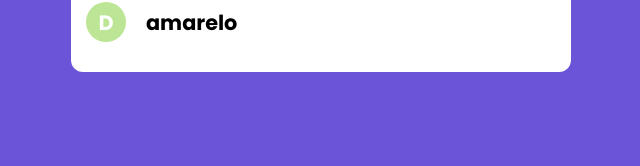
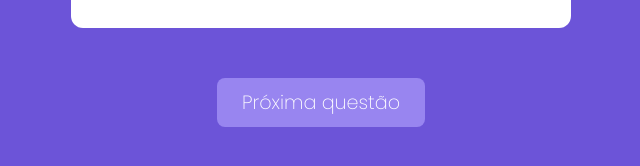
Before and after one commit to rafaelbertelli/quiz-game, a Next.js app: page / in a window 1280 px wide. Shown: the part 608-774 px from the top of the page, without its empty margins (319-959 px from the left). Built offline with nearby package versions, Linux system fonts and the light colour scheme.

Commit message:
use button component

```diff
--- a/pages/index.tsx
+++ b/pages/index.tsx
@@ -1,4 +1,5 @@
 import { useState } from "react";
+import Botao from "../components/Botao";
 import Questao from "../components/Questao";
 import QuestaoModel from "../model/questao";
 import RespostaModel from "../model/resposta";
@@ -31,10 +32,11 @@ export default function Home() {
   return (
     <div
       style={{
+        alignItems: "center",
         display: "flex",
+        flexDirection: "column",
+        height: "100vh",
         justifyContent: "center",
-        alignItems: "center",
-        height: "100vh",
       }}
     >
       <Questao
@@ -43,6 +45,8 @@ export default function Home() {
         tempoEsgotado={tempoEsgotado}
         // tempoPraResponder={10}
       />
+
+      <Botao texto="Próxima questão" onClick={respostaFornecida} />
     </div>
   );
 }
```
